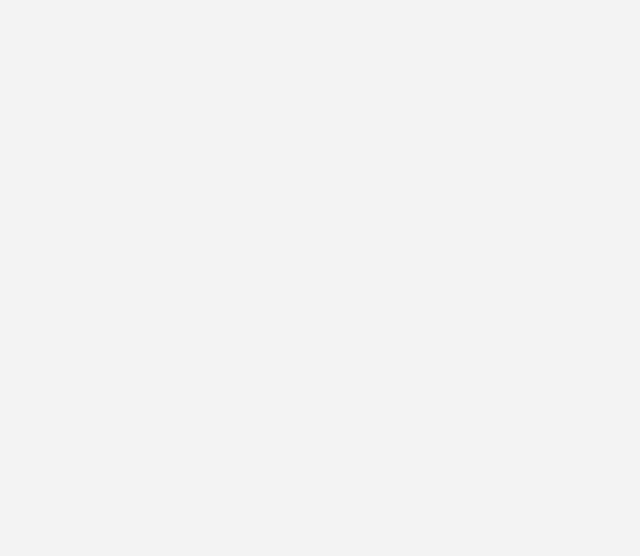
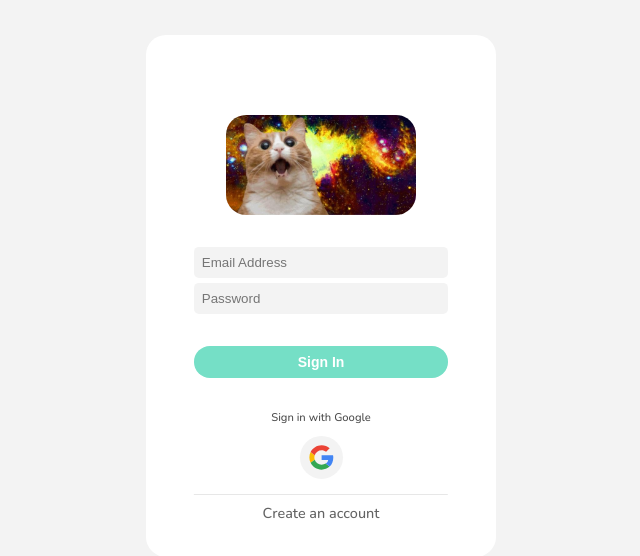
Before and after one commit to andersonzw/commission-manager, a React (Vite) app: page /en/sign-in in a window 1280 px wide. Before the commit this address had no page. Shown: the top 556 px of the page, without its empty margins (319-959 px from the left). Built offline with nearby package versions, Linux system fonts and the light colour scheme.

Commit message:
created sign-in page

```diff
--- a/src/App.css
+++ b/src/App.css
@@ -3,5 +3,6 @@
   justify-content: center;
   gap: 1rem;
   box-sizing: border-box;
- height: 100vh;
+
+ width: 100%;
 }
--- a/src/App.jsx
+++ b/src/App.jsx
@@ -7,16 +7,19 @@ import Commissions from "./routes/commission-page/Commission";
 import { ConfirmProvider } from "./util/context/confirm.context";
 import ConfirmContextLayout from "./util/context/ConfirmContextLayout";
 import Directory from "./routes/directory/Directory";
+import SignIn from "./routes/directory/sign-in/SignIn";
 
 function App() {
   return (
     <div className="paddings App">
       <Routes>
-        <Route path="/en" element={<Directory/>}/>
+        <Route path="/en" element={<Directory />} />
+        <Route path="/en/sign-in" element={<SignIn />} />
+
         <Route path="/" element={<Sidebar />}>
           <Route index element={<AddCommission />} />
           <Route path="about" element={<About />} />
-          <Route element={<ConfirmContextLayout/>}>
+          <Route element={<ConfirmContextLayout />}>
             <Route path="/commission/:userId" element={<Commissions />} />
           </Route>
         </Route>
--- a/src/index.css
+++ b/src/index.css
@@ -1,8 +1,13 @@
 :root {
   box-sizing: border-box;
   --secondary-black: #727272;
+  --background-grey: rgb(243, 243, 243);
+  --primary: rgb(117, 223, 198);
+  --primary-hover: rgb(49, 204, 168);
+  --light-black-text: rgb(99, 99, 99);
+}
 
-}
+
 
 * {
   box-sizing: border-box;
@@ -39,7 +44,7 @@ a {
 }
 
 button {
-  background: rgb(117, 223, 198);
+  background: var(--primary);
   border: none;
   border-radius: 10px;
   font-size: 0.9rem;
@@ -95,3 +100,14 @@ button {
   justify-content: center;
   align-items: flex-end;
 }
+
+input {
+  background: var(--background-grey);
+  border: none;
+  padding: 0.5rem;
+  border-radius: 5px;
+}
+
+input:focus {
+  outline: 1px solid var(--primary);
+}
--- a/src/routes/directory/Directory.css
+++ b/src/routes/directory/Directory.css
@@ -5,24 +5,33 @@
     top: 50%;left: 50%;
     transform: translate(-50%,-70%);
     background: white;
-    height: 400px;
     width: 350px;
     border-radius: 20px;
     display: flex;
     flex-direction: column;
     justify-content: center;
-    align-items: center
+    align-items: center;
+    padding: 5rem 1rem 2.1rem 1rem ;
 
 
 }
 .logo {
     width: 60%;
     height: 100px;
+    margin-bottom: 2rem;
+
 }
 .logo > img {
+    border-radius: 20px;
     width: 100%;
     height: 100%;
     object-fit: cover;
+}
+.google-logo {
+    background-color: rgb(243, 243, 243);
+    padding: 9px;
+    border-radius: 100%;
+    cursor: pointer;
 }
 .google-logo > img {
     height: 25px;
@@ -38,15 +47,22 @@
     font-size: 14px;
     border-radius: 20px;
     padding: 0.5rem 0.7rem;
+    transition: 0.2s;
+    cursor: pointer;
 }
 
 .button.sign-in {
-    background-color: rgb(231, 231, 231);
+    background-color: var(--background-grey);
     color: rgb(75, 75, 75);
 }
 
-.directory-container :nth-child(3) {
-
+.button.sign-in:hover{
+    background-color: rgba(44, 44, 44, 0.158);
+}
+.button.sign-up:hover{
+    background-color: var(--primary-hover);
+}
+.directory-container >p  {
     font-size: 0.7rem;
     color:rgb(75, 75, 75) ;
 
--- a/src/routes/directory/Directory.jsx
+++ b/src/routes/directory/Directory.jsx
@@ -1,19 +1,21 @@
 import React from "react";
 import "./Directory.css";
+import { useNavigate } from "react-router-dom";
 const Directory = () => {
+    const nav = useNavigate()
   return (
 
       <div className="directory-container">
         <div className="logo">
-          <img src="src/assets/fktnm.jpg" alt="" />
+          <img src="/src/assets/fktnm.jpg" alt="" />
         </div>
         <div className="flexColCenter button-container">
-          <button className=" sign-up button">Create an account</button>
-          <button className="sign-in button">Sign in</button>
+          <button onClick={()=>nav("/en/sign-up")} className="sign-up button">Create an account</button>
+          <button onClick={()=>nav("/en/sign-in")}className="sign-in button">Sign in</button>
         </div>
         <p>Sign in with Google</p>
-        <div className="google-logo">
-          <img src="src/assets/google.svg" alt="Google Logo" />
+        <div className="flexCenter google-logo">
+          <img src="/src/assets/google.svg" alt="Google Logo" />
         </div>
       </div>
 
--- /dev/null
+++ b/src/routes/directory/sign-in/SignIn.css
@@ -0,0 +1,42 @@
+
+.input-container{
+    gap: 0.3rem;
+    margin: 0;
+}
+
+.input-container > input {
+width: 80%;
+
+}
+
+.sign-in-page.button {
+    background-color: var(--primary);
+}
+
+.sign-in-page.button:hover{
+    background-color: var(--primary-hover);
+}
+
+.create-an-account {
+    margin: 1.5rem 0 0 0;
+    position: relative;
+    width: 100%;
+    text-align: center;
+    cursor: pointer;
+    color: var(--light-black-text);
+    font-size: 0.9rem;
+}
+
+.create-an-account::before {
+    content: '';
+    position: absolute;
+    height: 1px;
+    width: 80%;
+    top: -10px;
+    border-bottom: 1px solid rgba(0, 0, 0, 0.096);
+    left: 50%;
+    transform: translate(-50%,0);
+
+
+
+}
--- /dev/null
+++ b/src/routes/directory/sign-in/SignIn.jsx
@@ -0,0 +1,40 @@
+import React from "react";
+import "../Directory.css";
+import "./SignIn.css";
+import { Link, useNavigate } from "react-router-dom";
+const SignIn = () => {
+  const nav = useNavigate()
+  return (
+    <div className="directory-container sign-in-page-container">
+      <div className="logo">
+        <img src="/src/assets/fktnm.jpg" alt="" />
+      </div>
+      <div className="flexColCenter innerWidth input-container">
+        <input
+          type="text"
+          name="email"
+          id="email"
+          placeholder="Email Address"
+        />
+        <input
+          type="password"
+          name="password"
+          id="password"
+          placeholder="Password"
+        />
+      </div>
+      <div className="flexColCenter button-container">
+        <button onClick={() => nav("/")} className="sign-in-page button">
+          Sign In
+        </button>
+      </div>
+      <p>Sign in with Google</p>
+      <div className="flexCenter google-logo">
+        <img src="/src/assets/google.svg" alt="Google Logo" />
+      </div>
+      <Link to = {"/en/sign-up"} className="create-an-account">Create an account</Link>
+    </div>
+  );
+};
+
+export default SignIn;
```
